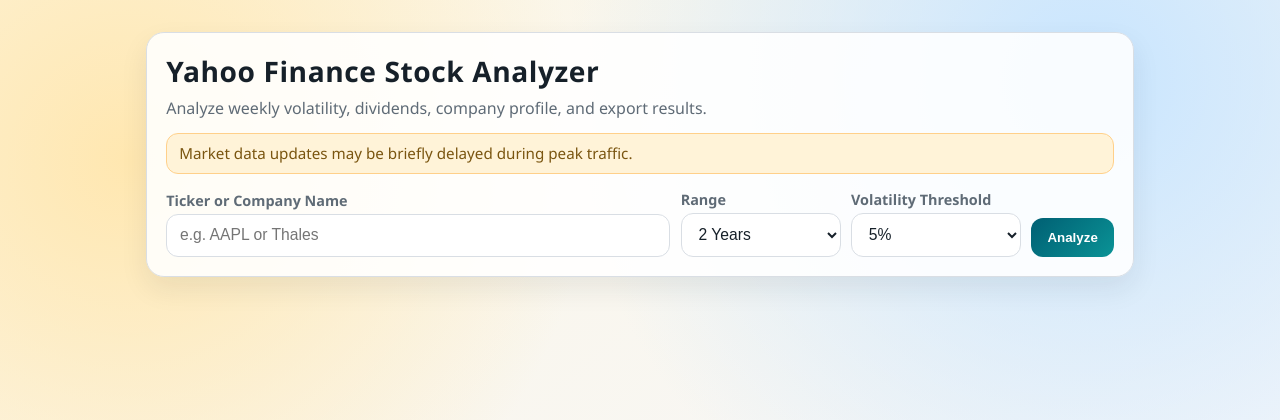
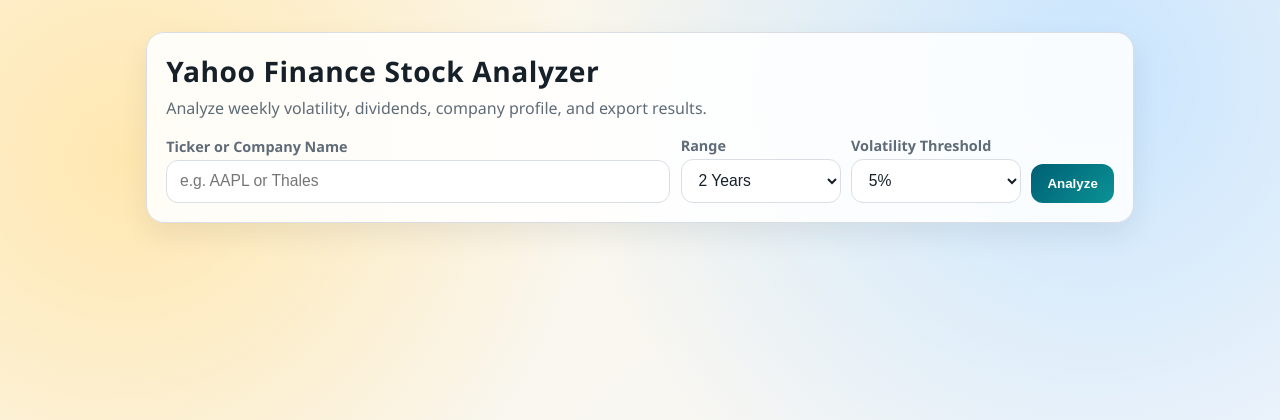
Before and after one commit to richard12386/Chatgpt, a Flask app: page / in a window 1280 px wide. Shown: the top 420 px of the page. Run offline with Flask 3, Linux system fonts and the light colour scheme.

Commit message:
Remove top rate-limit notice from UI

```diff
--- a/templates/index.html
+++ b/templates/index.html
@@ -51,15 +51,6 @@
       margin: 0;
       color: var(--muted);
       line-height: 1.5;
-    }
-    .note {
-      margin: 0.8rem 0 0;
-      color: #7a5510;
-      background: #fff3d8;
-      border: 1px solid #ffd08a;
-      border-radius: 12px;
-      padding: 0.6rem 0.75rem;
-      font-size: 0.95rem;
     }
     form {
       margin-top: 1rem;
@@ -242,8 +233,6 @@
     <section class="hero">
       <h1>Yahoo Finance Stock Analyzer</h1>
       <p class="lead">Analyze weekly volatility, dividends, company profile, and export results.</p>
-      <p class="note">Market data updates may be briefly delayed during peak traffic.</p>
-
       <form method="post">
         <div>
           <label for="ticker">Ticker or Company Name</label>
```
